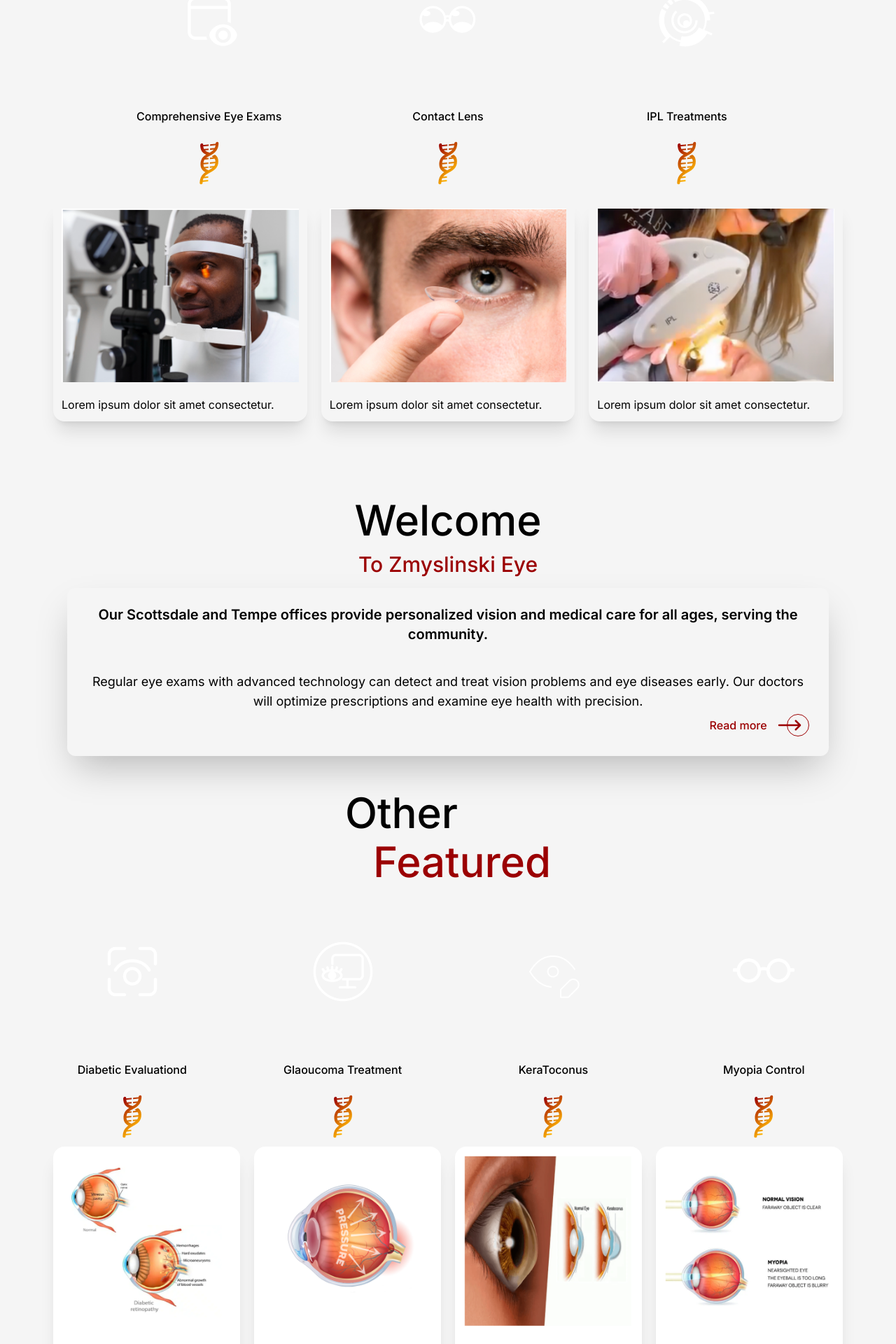
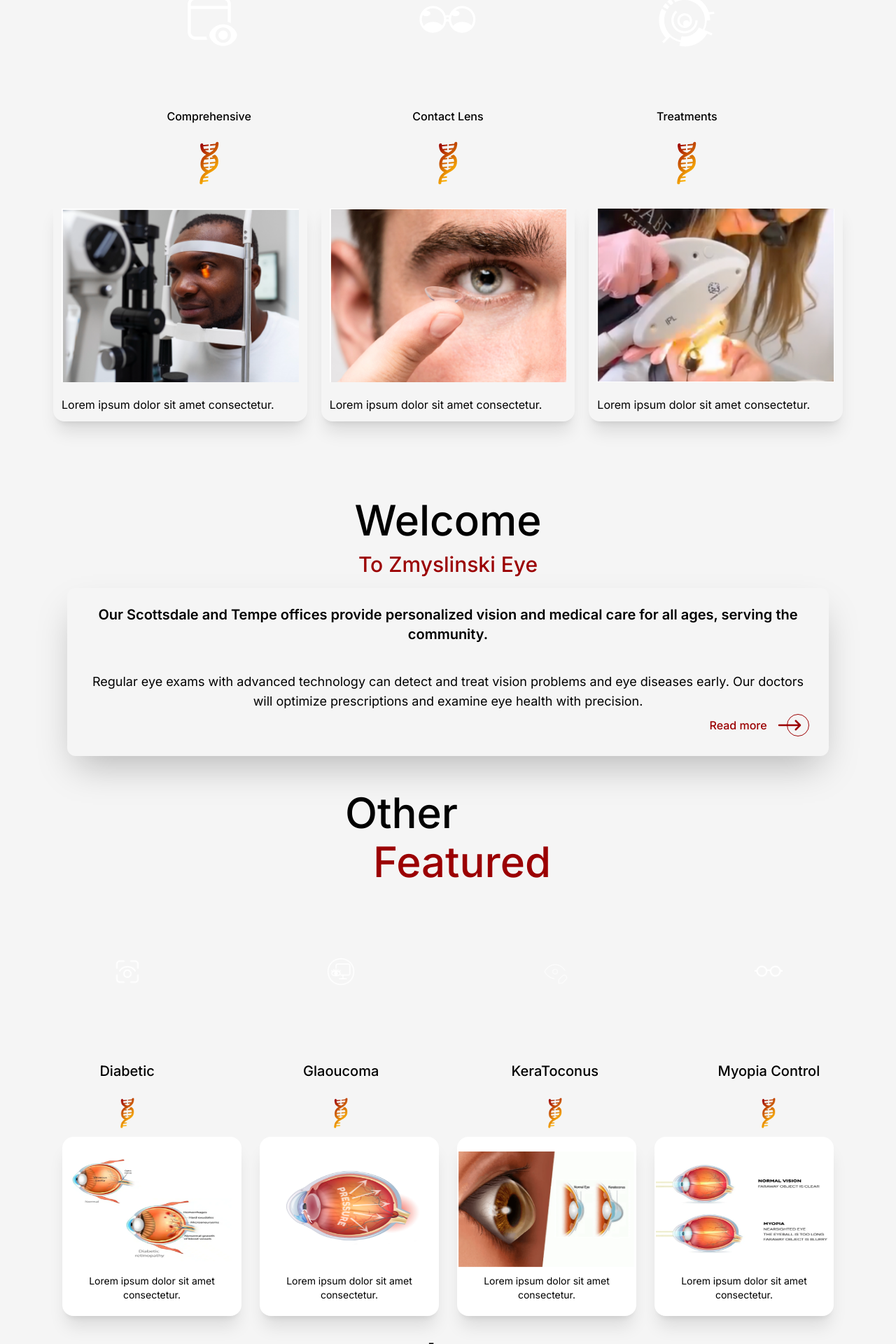
Before and after one commit to emraheskbgc/emrah-eye-app, a Next.js app: page / in a window 1280 px wide. Shown: the part 880-2800 px from the top of the page at 70% size. Built offline with nearby package versions, Linux system fonts and the light colour scheme.

Commit message:
responsive tasarım yapıldı

```diff
--- a/components/Footer/index.js
+++ b/components/Footer/index.js
@@ -4,10 +4,10 @@
 function Footer() {
   return (
     <div className="relative bg-footer-bg  bg-cover bg-center h-[613px]  mt-32">
-      <div className="absolute right-14 top-0 mt-[-100px]">
-        <img src="/assets/images/logo.png" alt="" />
+      <div className="absolute md:right-14 top-0 right-0 mt-[-40px] md:mt-[-100px]">
+        <img src="/assets/images/logo.png" className=" md:w-52 md:h-52  w-28   h-28" alt="" />
       </div>
-      <div className="absolute left-32 top-32 text-grayIcon">
+      <div className="absolute md:left-32 md:top-32 top-20 left-10 text-sm md:text-base text-grayIcon">
         <div className="flex space-x-8">
           <div>
             <h1>REACH OUT</h1>
--- a/components/Navbar/index.js
+++ b/components/Navbar/index.js
@@ -1,57 +1,69 @@
-"use client"
+"use client";
 import { useState } from "react";
 import React from "react";
-import { FaCaretDown } from "react-icons/fa";
-
+import { FaBars, FaCaretDown } from "react-icons/fa";
 
 function Navbar() {
   const menuItems = [
     {
-    id:1,
-    name:"Home"
+      id: 1,
+      name: "Home"
     },
     {
-    id:2,
-    name:"About"
+      id: 2,
+      name: "About"
     },
     {
-    id:3,
-    name:"Team"
+      id: 3,
+      name: "Team"
     },
     {
-    id:4,
-    name:"Reviews"
+      id: 4,
+      name: "Reviews"
     },
   ];
+
   const [selectedItem, setSelectedItem] = useState(menuItems[0].id);
+  const [isMenuOpen, setIsMenuOpen] = useState(false);
+
   return (
-    <div className="flex justify-center ">
-      <div className=" flex justify-between w-[90%] items-center ">
+    <div className="flex justify-center">
+      <div className="flex justify-between w-full max-w-screen-lg items-center px-4 sm:px-6 lg:px-8">
         <div>
           <img src="./assets/images/logo1.png" alt="Logo" className="w-14 h-16" />
         </div>
-      <div className="flex space-x-5">
+        <div className="flex sm:hidden">
+          <button
+            onClick={() => setIsMenuOpen(!isMenuOpen)}
+            className="text-grayHead cursor-pointer focus:outline-none"
+          >
+            <FaBars />
+          </button>
+        </div>
+        <div className={`sm:flex space-x-5 ${isMenuOpen ? "flex flex-col mt-4" : "hidden"}`}>
           {menuItems.map((item, index) => (
-
             <span
               key={item.id}
               className={`text-grayHead cursor-pointer ${
                 selectedItem === item.id ? "border-b-2 pb-2" : ""
               }`}
-          onClick={() => setSelectedItem(item.id)}
+              onClick={() => {
+                setSelectedItem(item.id);
+                setIsMenuOpen(false);
+              }}
             >
               {item.name}
             </span>
-
           ))}
         </div>
-      <div className="flex justify-center items-center space-x-2 text-grayIcon bg-grayHead border rounded-full px-5 py-2">
+        <div className="hidden sm:flex justify-center items-center space-x-2 text-grayIcon bg-grayHead border rounded-full px-5 py-2">
           <div className="text-xs">Live Help</div>
-        <div className="text-2xl"> <FaCaretDown/></div>
+          <div className="text-2xl">
+            <FaCaretDown />
           </div>
         </div>
       </div>
-
+    </div>
   );
 }
 
--- a/components/Section1/index.js
+++ b/components/Section1/index.js
@@ -7,23 +7,23 @@
   return (
     <div >
       <div className="relative">
-      <img src="/assets/images/head.png" alt="" className="w-full h-[754px]" />
+      <img src="/assets/images/head.png" alt="" className="w-full h-[300px] md:h-[754px]" />
 
-      <div className="absolute right-0 top-0 mr-20 mt-10">
-        <img src="/assets/images/head2.png" alt="" />
+      <div className="absolute right-0 top-0 md:mr-14 md:mt-8 mr-3 mt-5 ">
+        <img src="/assets/images/head2.png" alt="" className="w-16 md:w-48"/>
       </div>
       <div className="  flex justify-center items-center absolute bottom-0 mb-[-40px]  w-full">
-        <div className="flex justify-around w-[80%] h-28 ">
+        <div className="flex justify-around  md:w-[80%] w-full h-28 ">
           {data.map((item,index) => (
             <>
               <div key={index}>
                 <div
-                  className={` bg-${item.bgClass} bg-cover bg-center w-56 h-56 rounded-full flex justify-center items-center `}
+                  className={` bg-${item.bgClass} bg-cover bg-center  w-28 h-28  md:w-56 md:h-56 rounded-full flex justify-center items-center `}
                 >
                   <img src={item.imagePath} alt="" />
                 </div>
-                <div className=" flex mt-4 justify-center ">
-                  <p className="font-[500]">{item.text}</p>
+                <div className=" flex mt-4 justify-center   ">
+                  <p className="font-[500] ">{item.text}</p>
                 </div>
                 <div className="flex justify-center mt-6">
                     <img src="/assets/images/vector.png" alt="" />
--- a/components/Section2/index.js
+++ b/components/Section2/index.js
@@ -4,7 +4,7 @@
 function Section2() {
   return (
     <div className="w-full flex justify-center">
-      <div className=" flex justify-around items-center space-x-5  w-[90%]  mt-72 p-3">
+      <div className=" flex justify-around items-center space-x-5  w-[90%] mt-52 md:mt-72 p-3">
         {datas.map((data) => (
           <div key={data.id} className="shadow-xl rounded-2xl  p-3">
             <img className="mb-5" src={data.imgPath} alt="" />
--- a/components/Section4/index.js
+++ b/components/Section4/index.js
@@ -7,20 +7,20 @@
     <div className="flex justify-center text-[60px] font-[500]">
     <h1 className="flex flex-col"><span>Other</span> <span className="text-redTitle ml-10 mt-[-20px]">Featured</span></h1>
     </div>
-    <div className="flex justify-evenly ">
+    <div className="flex justify-evenly space-x-3 ">
 
       {datas.map((data) => (
-        <div key={data.id} >
+        <div key={data.id}  >
           <div
-            className={` bg-${data.bgClass} bg-cover bg-center w-56 h-56 rounded-full flex justify-center items-center `}
+            className={` bg-${data.bgClass} bg-cover bg-center md:w-56 md:h-56 w-24 h-24 rounded-full flex justify-center items-center `}
           >
-            <img src={data.imagePath} alt="" />
+            <img src={data.imagePath} alt="" className="w-10 h-10" />
           </div>
           <div className=" flex mt-4 justify-center ">
-            <p className="font-[500]">{data.title}</p>
+            <p className="font-[500] text-xs md:text-xl">{data.title}</p>
           </div>
           <div className="flex justify-center mt-6">
-            <img src="/assets/images/vector.png" alt="" />
+            <img src="/assets/images/vector.png" alt="" className="w-5 "/>
           </div>
         </div>
       ))}
--- a/components/Section5/index.js
+++ b/components/Section5/index.js
@@ -1,14 +1,18 @@
 import React from 'react'
 import datas from "@/public/assets/data/section5.json"
+import styles from "./styles.module.css"
 
 function Section5() {
   return (
     <div className="w-full flex justify-center">
-      <div className=" flex justify-around items-center space-x-5  w-[90%]  p-3">
+      <div className=" flex justify-around items-center   w-[90%]  p-3">
         {datas.map((data) => (
-          <div key={data.id} className="shadow-xl rounded-2xl bg-grayIcon  p-3">
-            <img className="mb-5 " src={data.imagePath} alt=""  />
-            <span>{data.description}</span>
+          <div key={data.id} className="shadow-xl flex flex-col justify-center  rounded-2xl bg-grayIcon w-20 h-32 md:w-64 md:h-64">
+           <div className=' md:w-full md:h-44'>
+                     <img className="mb-5 w-10 h-10 md:w-full  md:h-full " src={data.imagePath} alt=""  />
+
+           </div>
+            <div className={`text-[8px] md:text-sm overflow-x-auto text-center max-h-10 ${styles.scrollStyle}`}>{data.description}</div>
           </div>
         ))}
       </div>
--- /dev/null
+++ b/components/Section5/styles.module.css
@@ -0,0 +1,14 @@
+
+.scrollStyle::-webkit-scrollbar {
+    width: 2px;
+  }
+
+  .scrollStyle::-webkit-scrollbar-track {
+    background-color: #e7e7e7; /* Arka plan rengi */
+    border-radius: 20px; /* Oval yapmak için */
+  }
+
+  .scrollStyle::-webkit-scrollbar-thumb {
+    background-color: #bbbbbb; /* Scrollbar rengi */
+    border-radius: 20px; /* Oval yapmak için */
+  }
--- a/components/Section6/index.js
+++ b/components/Section6/index.js
@@ -2,24 +2,24 @@
 
 function Section6() {
   return (
-    <div className="flex justify-center items-center flex-col  mt-28 h-[1141px] bg-grayIcon">
-      <div className="flex justify-center text-[60px] font-[500]">
+    <div className="flex justify-center items-center flex-col  mt-28  h-[1141px] bg-grayIcon">
+      <div className="flex justify-center  text-[60px] font-[500]">
         <h1 className="flex flex-col">
           <span>Patient</span>{" "}
           <span className="text-redTitle ml-10 mt-[-20px]">Stories</span>
         </h1>
       </div>
-      <div class="p-5 flex justify-center items-center max-w-screen-xl   ">
-        <div class="columns-3 gap-3 w-full    ">
+      <div class="p-5  flex justify-center items-center max-w-screen-xl   ">
+        <div class="columns-3  gap-3 w-full    ">
           <div>
           <img  src="/assets/images/story1.png" />
           <img className="mt-2"  src="/assets/images/story2.png" />
           </div>
-          <div className="">
-          <img className="mt-2"  src="/assets/images/story3.png" />
-          <img className="mt-2 h-[470px] w-[450px]"  src="/assets/images/story4.png" />
+          <div>
+          <img className="mt-2 h-[100px] md:h-[250px]"   src="/assets/images/story3.png" />
+          <img className="mt-2 md:h-[436px] h-[120px]  w-[450px]"  src="/assets/images/story4.png" />
           </div>
-          <div className=" h-[750px]" >
+          <div className=" md:h-[700px] h-[230px]" >
           <img className=" h-full"  src="/assets/images/story5.png" />
           </div>
 
--- a/components/Section7/index.js
+++ b/components/Section7/index.js
@@ -59,7 +59,7 @@
           ))}
         </div>
 
-      <div className="flex justify-center mt-10">
+      <div className="md:flex justify-center mt-10 hidden ">
         <button
           onClick={handleScrollLeft}
           className="bg-grayIcon text-white w-10 h-10 flex justify-center items-center rounded-full opacity-75 hover:opacity-100"
--- a/public/assets/data/section1.json
+++ b/public/assets/data/section1.json
@@ -2,7 +2,7 @@
     {
         "id" : 1,
         "imagePath":"/assets/images/daire1img.png",
-        "text":"Comprehensive Eye Exams",
+        "text":"Comprehensive ",
         "bgClass":"daire1-bg"
     },
     {
@@ -14,7 +14,7 @@
     {
         "id" : 3,
         "imagePath":"/assets/images/daire3img.png",
-        "text":"IPL Treatments",
+        "text":" Treatments",
         "bgClass":"daire3-bg"
     }
 ]
--- a/public/assets/data/section4.json
+++ b/public/assets/data/section4.json
@@ -3,13 +3,13 @@
         "id":1,
         "imagePath":"/assets/images/otherimg1.png",
         "bgClass":"otherFea1",
-        "title":"Diabetic Evaluationd"
+        "title":"Diabetic "
     },
     {
         "id":2,
         "imagePath":"/assets/images/otherimg2.png",
         "bgClass":"otherFea2",
-        "title":"Glaoucoma Treatment"
+        "title":"Glaoucoma "
     },
     {
         "id":3,
```
Also changed, not shown: app/page.js (line endings or trailing spaces). Lines whose indentation alone changed are shown as unchanged.
